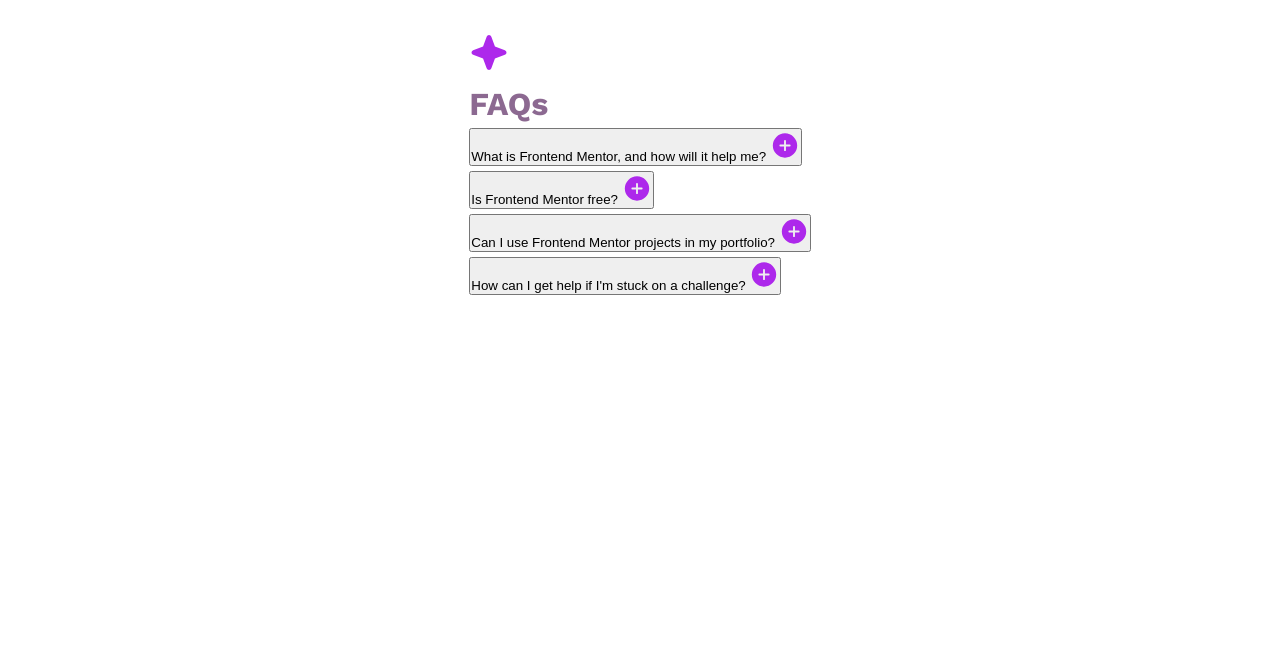
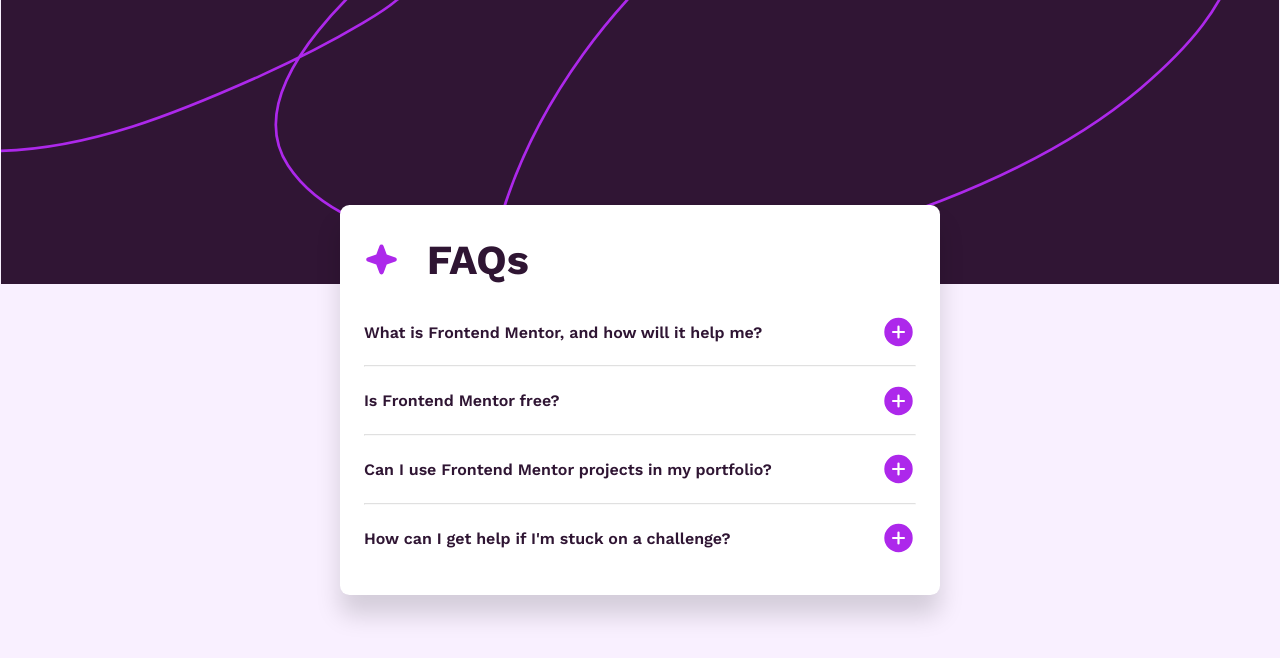
Before and after one commit to Thought-del/Faq-accordion, a plain HTML site: page index.html in a window 1280 px wide. Drawn offline with nearby package versions, Linux system fonts and the light colour scheme.

Commit message:
Adaptive CSS with animations

```diff
--- a/index.html
+++ b/index.html
@@ -33,6 +33,12 @@
             aria-controls="answer1">
 
             What is Frontend Mentor, and how will it help me?
+          </button>
+          <button
+            class="faq-img-btn"
+            aria-expanded="false"
+            aria-controls="answer1">
+
             <img src="assets/images/icon-plus.svg" alt="Expand" loading="lazy" class="faq-icon">
           </button>
         </h2>
@@ -42,6 +48,8 @@
         </div>
       </div>
 
+      <hr>
+
       <div class="faq-item">
         <h2>
           <button
@@ -50,6 +58,12 @@
             aria-controls="answer2">
 
             Is Frontend Mentor free?
+          </button>
+          <button
+            class="faq-img-btn"
+            aria-expanded="false"
+            aria-controls="answer2">
+
             <img src="assets/images/icon-plus.svg" alt="Expand" loading="lazy" class="faq-icon">
           </button>
         </h2>
@@ -59,6 +73,8 @@
         </div>
       </div>
 
+      <hr>
+
       <div class="faq-item">
         <h2>
           <button
@@ -67,6 +83,12 @@
             aria-controls="answer3">
 
             Can I use Frontend Mentor projects in my portfolio?
+          </button>
+          <button
+            class="faq-img-btn"
+            aria-expanded="false"
+            aria-controls="answer3">
+
             <img src="assets/images/icon-plus.svg" alt="Expand" loading="lazy" class="faq-icon">
           </button>
         </h2>
@@ -76,6 +98,8 @@
         </div>
       </div>
 
+      <hr>
+
       <div class="faq-item">
         <h2>
           <button
@@ -84,6 +108,12 @@
             aria-controls="answer4">
 
             How can I get help if I'm stuck on a challenge?
+          </button>
+          <button
+            class="faq-img-btn"
+            aria-expanded="false"
+            aria-controls="answer4">
+
             <img src="assets/images/icon-plus.svg" alt="Expand" loading="lazy" class="faq-icon">
           </button>
         </h2>
--- a/style.css
+++ b/style.css
@@ -9,57 +9,23 @@
     /* === 2. TYPOGRAPHY === */
     --font-family: 'Work Sans', system-ui, -apple-system, sans-serif;
 
-    --font-size-xs: 0.75rem;    /* 12px */
-    --font-size-sm: 0.875rem;   /* 14px */
     --font-size-base: 1rem;     /* 16px */
-    --font-size-md: 1.125rem;   /* 18px */
-    --font-size-lg: 1.25rem;    /* 20px */
-    --font-size-xl: 1.5rem;     /* 24px */
-    --font-size-xxl: 2rem;      /* 32px */
 
     --font-weight-regular: 400;
     --font-weight-semibold: 600;
     --font-weight-bold: 700;
 
-    --line-height-tight: 1.2;
     --line-height-normal: 1.5;
-    --line-height-loose: 1.8;
 
     /* === 3. INDENTS AND DIMENSIONS === */
     --space-0: 0;
-    --space-1: 0.25rem;   /* 4px */
-    --space-2: 0.5rem;    /* 8px */
-    --space-3: 0.75rem;   /* 12px */
-    --space-4: 1rem;      /* 16px */
     --space-5: 1.5rem;    /* 24px */
-    --space-6: 2rem;      /* 32px */
-    --space-7: 3rem;      /* 48px */
-    --space-8: 4rem;      /* 64px */
 
     --border-radius-sm: 0.375rem;  /* 6px */
-    --border-radius-md: 0.5rem;   /* 8px */
-    --border-radius-lg: 1rem;     /* 16px */
-    --border-radius-xl: 1.5rem;   /* 24px */
-    --border-radius-full: 50%; /* для кругов */
+    --border-radius-base: 0.75rem; /* 12px */
 
-    /* === 4. SHADOWS === */
-    --shadow-sm: 0 1px 3px rgba(0,0,0,0.12);
-    --shadow-md: 0 4px 6px rgba(0,0,0,0.1);
-    --shadow-lg: 0 10px 15px rgba(0,0,0,0.1);
+    /* === 4. SHADOW === */
     --shadow-xl: 0 20px 25px rgba(0,0,0,0.15);
-
-    /* === 5. ANIMATIONS === */
-    --transition-fast: 150ms;
-    --transition-normal: 300ms;
-    --transition-slow: 500ms;
-    --transition-timing: ease-in-out;
-
-    /* === 6. Z-INDEX === */
-    --z-index-dropdown: 1000;
-    --z-index-sticky: 1020;
-    --z-index-modal: 1050;
-    --z-index-popover: 1070;
-    --z-index-tooltip: 1080;
 }
 
 
@@ -71,13 +37,130 @@
 }
 
 body {
-    background-color: var(--color-white);
-    color: var(--color-primary);
+    background-image: url('assets/images/background-pattern-mobile.svg');
+    background-size: contain;
+    background-repeat: no-repeat;
+    background-position: top;
+    background-color: var(--color-secondary);
     font-family: var(--font-family);
     font-size: var(--font-size-base);
     font-weight: var(--font-weight-regular);
     line-height: var(--line-height-normal);
-    padding: var(--space-6);
+    min-height: 100vh;
+    padding: var(--space-5);
     display: grid;
     place-items: center;
 }
+
+.container {
+    background-color: var(--color-white);
+    border-radius: clamp(0.375rem, 0.284rem + 0.3883vw, 0.75rem);
+    box-shadow: var(--shadow-xl);
+    width: min(100%, 600px);
+    padding: var(--space-5);
+}
+
+
+/* === HEADER === */
+.faq-header {
+    display: flex;
+    align-items: center;
+    margin-block-end: var(--space-5);
+    column-gap: 1.75rem
+}
+
+h1 {
+    font-size: clamp(2rem, 1.7573rem + 1.0356vw, 3rem);
+    font-weight: var(--font-weight-bold);
+    color: var(--color-text1);
+}
+
+
+/* === FAQS === */
+.faq-item {
+    margin-block: 1rem;
+}
+
+h2 {
+    display: flex;
+    align-items: center;
+    justify-content: space-between;
+}
+
+hr {
+    opacity: 0.3;
+}
+
+img {
+    width: clamp(1.875rem, 1.7536rem + 0.5178vw, 2.375rem);
+    height: clamp(1.875rem, 1.7536rem + 0.5178vw, 2.375rem);
+    display: block;
+    object-fit: cover;
+}
+
+button {
+    border: none;
+    display: block;
+    background-color: inherit;
+    color: var(--color-text1);
+    font-family: var(--font-family);
+    font-size: var(--font-size-base);
+    font-weight: var(--font-weight-semibold);
+    cursor: pointer;
+    text-align: start;
+}
+
+.faq-btn:hover {
+    color: var(--color-primary);
+    transform: scale(1.05);
+    transition: transform 0.3s ease;
+}
+
+.faq-img-btn:hover {
+    animation: morphe 1s ease;
+}
+
+
+/* === ANIMATIONS === */
+@keyframes morphe {
+    0% { transform: scale(1.2); }
+    50% { transform: translateY(-3px); }
+    100% { transform: rotate(180deg); }
+}
+
+
+/* === DESTOP-media === */
+@media (min-width: 64em) {
+    body {
+        background-image: url('assets/images/background-pattern-desktop.svg');
+    }
+}
+
+/* === Dark-system === */
+@media (prefers-color-scheme: dark) {
+    body {
+        background: #0b0b0b;
+    }
+
+    .container {
+        background: #151515;
+    }
+
+    button {
+        background-color: inherit;
+        color: #ffffff;
+    }
+
+    .faq-answer {
+        background: #1e1e1e;
+        color: #cccccc;
+    }
+
+    .faq-icon {
+        filter: brightness(1.1);
+    }
+
+    hr {
+        border-color: #333;
+    }
+}
```
